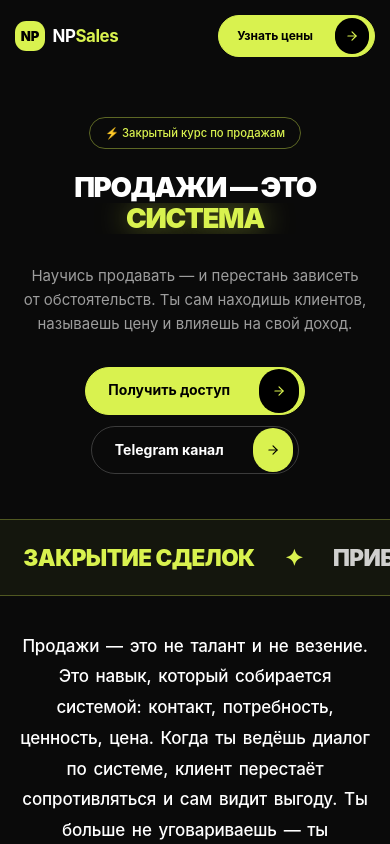
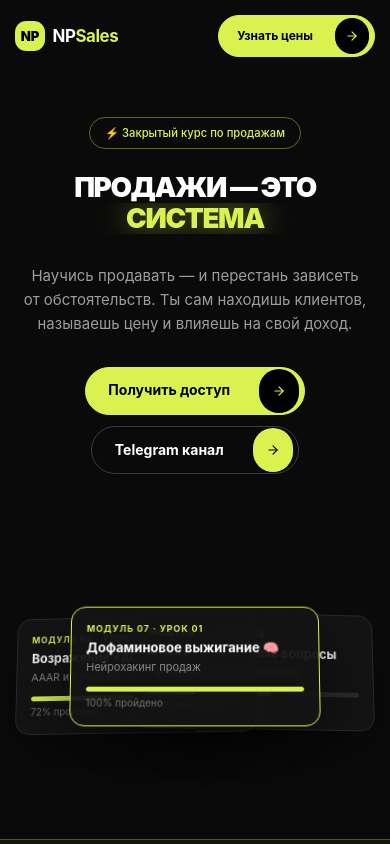
Before and after one commit to Yodixbl1n/my-sales-platform, a Next.js app: page / in a window 390 px wide. Built offline with nearby package versions, Linux system fonts and the light colour scheme.

Commit message:
feat: 3D-tilt на bento + плавающая стопка карточек под Hero

```diff
--- a/app/page.js
+++ b/app/page.js
@@ -11,6 +11,9 @@ import ArrowFillButton from '@/components/ui/arrow-fill-button';
 import Link from 'next/link';
 
 const LIME = '#d9f24f';
+
+import { TiltZone } from '@/components/ui/tilt-zone';
+import { HeroCards3D } from '@/components/ui/hero-cards-3d';
 
 export default function Landing() {
   const marqueeItems = ['ПРОДАЖИ', 'ПЕРЕГОВОРЫ', 'ЦЕННОСТЬ', 'ВОЗРАЖЕНИЯ', 'ЗАКРЫТИЕ СДЕЛОК', 'ПРИБЫЛЬ', 'СПИН', 'МЕДДИК', 'НЕЙРОХАКИНГ'];
@@ -59,6 +62,8 @@ export default function Landing() {
         </div>
       </section>
 
+      <HeroCards3D />
+
       {/* Marquee */}
       <div className="py-6 border-y overflow-hidden" style={{ borderColor: 'rgba(217,242,79,0.3)', background: 'rgba(217,242,79,0.05)' }}>
         <div className="marquee-track flex whitespace-nowrap gap-8 w-max">
@@ -86,9 +91,10 @@ export default function Landing() {
           <p className="text-white/40 text-center text-xs sm:text-sm tracking-widest mb-10 sm:mb-16">8 МОДУЛЕЙ • 75 УРОКОВ • 100% ПРАКТИКА</p>
         </Reveal>
 
+        <TiltZone />
         <div className="grid grid-cols-2 lg:grid-cols-4 gap-3 sm:gap-4 auto-rows-[minmax(150px,auto)]">
           {/* Большая карточка — идея курса */}
-          <div className="col-span-2 row-span-2 relative overflow-hidden rounded-3xl border border-white/10 bg-[#141414] p-6 sm:p-10 flex flex-col justify-between group hover:border-[#d9f24f]/60 transition-colors duration-300">
+          <div data-tilt className="col-span-2 row-span-2 relative overflow-hidden rounded-3xl border border-white/10 bg-[#141414] p-6 sm:p-10 flex flex-col justify-between group hover:border-[#d9f24f]/60 transition-colors duration-300">
             <div className="absolute -top-20 -right-20 w-64 h-64 rounded-full opacity-20 blur-3xl group-hover:opacity-40 transition-opacity pointer-events-none" style={{ background: 'radial-gradient(circle, #d9f24f 0%, transparent 70%)' }} />
             <div>
               <p className="text-xs tracking-widest text-white/40 mb-4">СИСТЕМА, А НЕ ТАЛАНТ</p>
@@ -104,7 +110,7 @@ export default function Landing() {
           </div>
 
           {/* Нейрохакинг */}
-          <div className="col-span-2 relative overflow-hidden rounded-3xl border border-white/10 bg-gradient-to-br from-[#1a1030] to-[#141414] p-6 sm:p-8 group hover:border-[#a855f7]/60 transition-colors duration-300">
+          <div data-tilt className="col-span-2 relative overflow-hidden rounded-3xl border border-white/10 bg-gradient-to-br from-[#1a1030] to-[#141414] p-6 sm:p-8 group hover:border-[#a855f7]/60 transition-colors duration-300">
             <div className="flex items-start justify-between gap-4">
               <div>
                 <p className="text-xs tracking-widest text-white/40 mb-2">МОДУЛЬ 07</p>
@@ -116,7 +122,7 @@ export default function Landing() {
           </div>
 
           {/* СПИН */}
-          <div className="col-span-1 rounded-3xl border border-white/10 bg-[#141414] p-5 sm:p-6 group hover:border-[#d9f24f]/60 transition-colors duration-300 flex flex-col justify-between gap-4">
+          <div data-tilt className="col-span-1 rounded-3xl border border-white/10 bg-[#141414] p-5 sm:p-6 group hover:border-[#d9f24f]/60 transition-colors duration-300 flex flex-col justify-between gap-4">
             <span className="text-4xl">❓</span>
             <div>
               <h3 className="font-bold text-white text-sm sm:text-base">СПИН</h3>
@@ -125,7 +131,7 @@ export default function Landing() {
           </div>
 
           {/* MEDDIC */}
-          <div className="col-span-1 rounded-3xl border border-white/10 bg-[#141414] p-5 sm:p-6 group hover:border-[#d9f24f]/60 transition-colors duration-300 flex flex-col justify-between gap-4">
+          <div data-tilt className="col-span-1 rounded-3xl border border-white/10 bg-[#141414] p-5 sm:p-6 group hover:border-[#d9f24f]/60 transition-colors duration-300 flex flex-col justify-between gap-4">
             <span className="text-4xl">🗺️</span>
             <div>
               <h3 className="font-bold text-white text-sm sm:text-base">MEDDIC</h3>
@@ -134,7 +140,7 @@ export default function Landing() {
           </div>
 
           {/* Цифры — акцентная лаймовая */}
-          <div className="col-span-2 rounded-3xl border border-[#d9f24f] bg-[#d9f24f] p-6 sm:p-8 text-black flex items-center justify-between gap-4">
+          <div data-tilt className="col-span-2 rounded-3xl border border-[#d9f24f] bg-[#d9f24f] p-6 sm:p-8 text-black flex items-center justify-between gap-4">
             <div className="text-center">
               <p className="text-3xl sm:text-5xl font-black">8</p>
               <p className="text-[10px] sm:text-xs font-bold tracking-widest mt-1">МОДУЛЕЙ</p>
@@ -152,7 +158,7 @@ export default function Landing() {
           </div>
 
           {/* Возражения */}
-          <div className="col-span-1 rounded-3xl border border-white/10 bg-[#141414] p-5 sm:p-6 group hover:border-[#d9f24f]/60 transition-colors duration-300 flex flex-col justify-between gap-4">
+          <div data-tilt className="col-span-1 rounded-3xl border border-white/10 bg-[#141414] p-5 sm:p-6 group hover:border-[#d9f24f]/60 transition-colors duration-300 flex flex-col justify-between gap-4">
             <span className="text-4xl">🛡️</span>
             <div>
               <h3 className="font-bold text-white text-sm sm:text-base">Возражения</h3>
@@ -161,7 +167,7 @@ export default function Landing() {
           </div>
 
           {/* Белфорт */}
-          <div className="col-span-1 rounded-3xl border border-white/10 bg-[#141414] p-5 sm:p-6 group hover:border-[#d9f24f]/60 transition-colors duration-300 flex flex-col justify-between gap-4">
+          <div data-tilt className="col-span-1 rounded-3xl border border-white/10 bg-[#141414] p-5 sm:p-6 group hover:border-[#d9f24f]/60 transition-colors duration-300 flex flex-col justify-between gap-4">
             <span className="text-4xl">🐺</span>
             <div>
               <h3 className="font-bold text-white text-sm sm:text-base">Белфорт</h3>
@@ -170,14 +176,14 @@ export default function Landing() {
           </div>
 
           {/* Цитата */}
-          <div className="col-span-2 rounded-3xl border border-white/10 bg-[#141414] p-6 sm:p-8 flex flex-col justify-between group hover:border-[#d9f24f]/60 transition-colors duration-300">
+          <div data-tilt className="col-span-2 rounded-3xl border border-white/10 bg-[#141414] p-6 sm:p-8 flex flex-col justify-between group hover:border-[#d9f24f]/60 transition-colors duration-300">
             <span className="bento-serif italic text-4xl leading-none" style={{ color: LIME }}>“</span>
             <p className="bento-serif text-lg sm:text-2xl text-white/90 leading-snug">Ты больше не уговариваешь — ты предлагаешь решение и спокойно называешь свою цену.</p>
             <p className="text-xs text-white/40 mt-4 tracking-widest">ФИЛОСОФИЯ КУРСА</p>
           </div>
 
           {/* Архитектура ценности */}
-          <div className="col-span-2 relative overflow-hidden rounded-3xl border border-white/10 bg-gradient-to-br from-[#0f2027] to-[#141414] p-6 sm:p-8 group hover:border-[#22d3ee]/60 transition-colors duration-300">
+          <div data-tilt className="col-span-2 relative overflow-hidden rounded-3xl border border-white/10 bg-gradient-to-br from-[#0f2027] to-[#141414] p-6 sm:p-8 group hover:border-[#22d3ee]/60 transition-colors duration-300">
             <div className="flex items-start justify-between gap-4">
               <div>
                 <p className="text-xs tracking-widest text-white/40 mb-2">МОДУЛЬ 03</p>
--- /dev/null
+++ b/components/ui/hero-cards-3d.tsx
@@ -0,0 +1,64 @@
+const LIME = '#d9f24f';
+
+const CARDS = [
+  { tag: 'МОДУЛЬ 01 · УРОК 04', title: 'Фреймворк C.U.P.', note: 'Архитектура идеального звонка', progress: 34, rot: -14, x: -52, z: -60, delay: 0, hide: 'hidden sm:block' },
+  { tag: 'МОДУЛЬ 04 · УРОК 02', title: 'Возражение «дорого»', note: 'AAAR и Бумеранг', progress: 72, rot: -7, x: -26, z: -30, delay: 0.7, hide: '' },
+  { tag: 'МОДУЛЬ 07 · УРОК 01', title: 'Дофаминовое выжигание 🧠', note: 'Нейрохакинг продаж', progress: 100, rot: 0, x: 0, z: 0, delay: 1.4, hide: '' },
+  { tag: 'МОДУЛЬ 02 · УРОК 03', title: 'СПИН: Проблемные вопросы', note: 'Программирование диалога', progress: 58, rot: 7, x: 26, z: -30, delay: 2.1, hide: '' },
+  { tag: 'МОДУЛЬ 08 · УРОК 07', title: 'Пресуппозиции', note: 'Ментальное превосходство', progress: 12, rot: 14, x: 52, z: -60, delay: 2.8, hide: 'hidden sm:block' },
+];
+
+const STYLE = `
+@keyframes hc-float {
+  0%, 100% { transform: translateY(0px); }
+  50% { transform: translateY(-14px); }
+}
+`;
+
+/**
+ * HeroCards3D — плавающий веер карточек уроков в перспективе.
+ * Чистый CSS: покачивание + глубина через translateZ/rotateY.
+ */
+export function HeroCards3D() {
+  return (
+    <>
+      <style>{STYLE}</style>
+      <div className="relative mx-auto max-w-4xl px-4 overflow-hidden" style={{ perspective: '1200px', height: 320 }} aria-hidden>
+        <div
+          className="relative w-full h-full"
+          style={{ transform: 'rotateX(10deg)', transformStyle: 'preserve-3d' }}
+        >
+          {CARDS.map((c, i) => (
+            <div
+              key={i}
+              className={`absolute left-1/2 top-1/2 ${c.hide}`}
+              style={{
+                width: 250,
+                transform: `translate(-50%,-50%) translateX(${c.x}%) rotateY(${c.rot}deg) translateZ(${c.z}px)`,
+                transformStyle: 'preserve-3d',
+              }}
+            >
+              <div style={{ animation: `hc-float 7s ease-in-out ${c.delay}s infinite` }}>
+                <div
+                  className="rounded-2xl border bg-[#141414]/95 p-4 backdrop-blur"
+                  style={{
+                    borderColor: i === 2 ? LIME : 'rgba(255,255,255,0.1)',
+                    boxShadow: '0 25px 70px rgba(0,0,0,0.55)',
+                  }}
+                >
+                  <p className="text-[9px] tracking-widest font-bold" style={{ color: LIME }}>{c.tag}</p>
+                  <p className="font-bold text-sm text-white mt-1">{c.title}</p>
+                  <p className="text-[11px] text-white/50 mt-0.5">{c.note}</p>
+                  <div className="mt-3 h-1.5 rounded-full bg-white/10 overflow-hidden">
+                    <div className="h-full rounded-full" style={{ width: c.progress + '%', background: LIME }} />
+                  </div>
+                  <p className="text-[10px] text-white/40 mt-1">{c.progress}% пройдено</p>
+                </div>
+              </div>
+            </div>
+          ))}
+        </div>
+      </div>
+    </>
+  );
+}
--- /dev/null
+++ b/components/ui/tilt-zone.tsx
@@ -0,0 +1,58 @@
+'use client';
+import { useEffect } from 'react';
+
+const STYLE = `
+[data-tilt] { transform-style: preserve-3d; will-change: transform; }
+[data-tilt]::after {
+  content: '';
+  position: absolute;
+  inset: 0;
+  border-radius: inherit;
+  background: radial-gradient(circle at var(--gx,50%) var(--gy,50%), rgba(255,255,255,0.13), transparent 60%);
+  opacity: var(--go,0);
+  pointer-events: none;
+  transition: opacity 0.35s ease;
+  z-index: 5;
+}
+`;
+
+/**
+ * TiltZone — навешивает 3D-tilt эффект на все элементы с data-tilt.
+ * Карточки наклоняются за курсором + блик света скользит по поверхности.
+ * На тач-устройствах отключён.
+ */
+export function TiltZone() {
+  useEffect(() => {
+    if (window.matchMedia('(pointer: coarse)').matches) return;
+    const cards = Array.from(document.querySelectorAll('[data-tilt]')) as HTMLElement[];
+    const handlers = cards.map((c) => {
+      if (!c.style.position) c.style.position = 'relative';
+      const onMove = (e: MouseEvent) => {
+        const r = c.getBoundingClientRect();
+        const px = (e.clientX - r.left) / r.width;
+        const py = (e.clientY - r.top) / r.height;
+        const rx = (0.5 - py) * 10;
+        const ry = (px - 0.5) * 10;
+        c.style.transition = 'transform 0.08s ease-out';
+        c.style.transform = `perspective(1000px) rotateX(${rx.toFixed(2)}deg) rotateY(${ry.toFixed(2)}deg) scale3d(1.02,1.02,1.02)`;
+        c.style.setProperty('--gx', `${(px * 100).toFixed(1)}%`);
+        c.style.setProperty('--gy', `${(py * 100).toFixed(1)}%`);
+        c.style.setProperty('--go', '1');
+      };
+      const onLeave = () => {
+        c.style.transition = 'transform 0.6s cubic-bezier(0.22,1,0.36,1)';
+        c.style.transform = 'perspective(1000px) rotateX(0deg) rotateY(0deg) scale3d(1,1,1)';
+        c.style.setProperty('--go', '0');
+      };
+      c.addEventListener('mousemove', onMove);
+      c.addEventListener('mouseleave', onLeave);
+      return { c, onMove, onLeave };
+    });
+    return () =>
+      handlers.forEach(({ c, onMove, onLeave }) => {
+        c.removeEventListener('mousemove', onMove);
+        c.removeEventListener('mouseleave', onLeave);
+      });
+  }, []);
+  return <style>{STYLE}</style>;
+}
--- a/package.json
+++ b/package.json
@@ -11,6 +11,7 @@
   "dependencies": {
     "@radix-ui/react-slot": "^1.3.3",
     "@supabase/supabase-js": "^2.112.3",
+    "@vercel/speed-insights": "^2.0.0",
     "balloons-js": "^0.0.3",
     "bcryptjs": "^3.0.3",
     "class-variance-authority": "^0.7.1",
```
Also changed, not shown: 1 other file (tests, documents, lock files or other folders).
